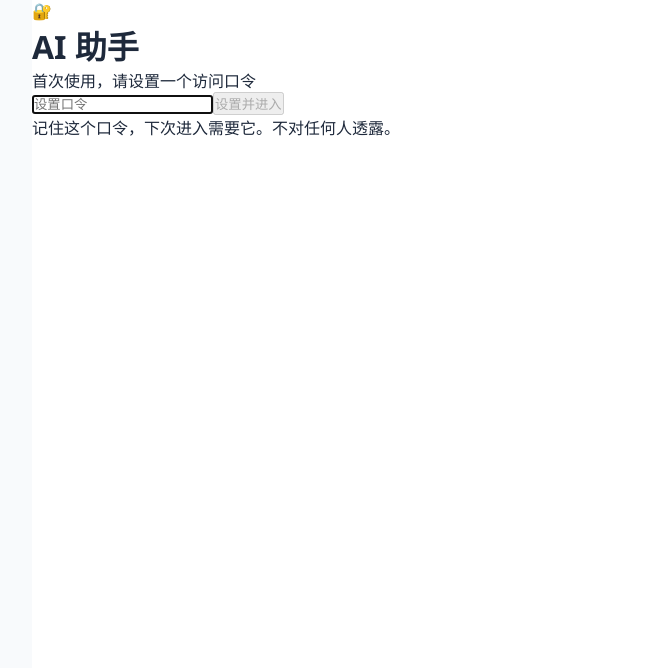
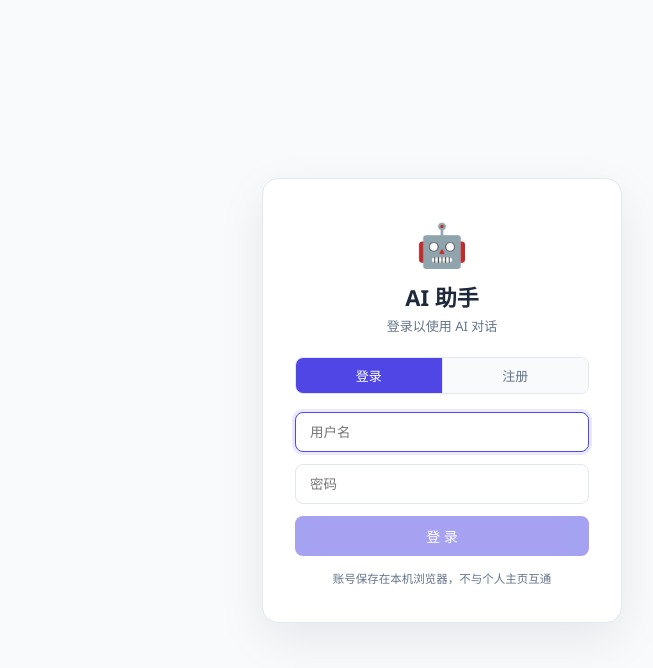
Before and after one commit to dsuker-111/ai-standalone, a Vue app: page / in a window 1280 px wide. Shown: the top 668 px of the page, without its empty margins (198-851 px from the left). Built offline with nearby package versions, Linux system fonts and the light colour scheme.

Commit message:
feat: 登录/注册界面 · 用户名+密码
- 登录/注册双标签页
- 账号存 localStorage，与个人主页独立
- 顶栏显示「退出登录」
- 会话记忆，刷新自动登录

```diff
--- a/src/App.vue
+++ b/src/App.vue
@@ -4,48 +4,49 @@ import { checkHealth, chat as doChat } from './api/model'
 import { listCloudModels, listLocalModels, listAllModels, modelGroup, loadCustomModels, addCustomModel, editCustomModel, removeCustomModel, isLocalId, isCustomId } from './api/models'
 import { MEETING_NOTES } from './data/meeting'
 
-// ====== 独立口令登录 ======
-const PASS_KEY = 'ai_room_pass'
-const unlocked = ref(false)
-const passMode = ref('enter')   // 'set'（首次设密码）| 'enter'（输入密码）
-const passInput = ref('')
-const passError = ref('')
+// ====== 登录 ======
+const USERS_KEY = 'ai_users'
+const SESSION_KEY = 'ai_session'
+const loggedIn = ref(false)
+const loginTab = ref('login')
+const loginForm = ref({ username: '', password: '' })
+const loginError = ref('')
 
-function loadPass() {
-  try { return localStorage.getItem(PASS_KEY) || '' } catch { return '' }
+function loadUsers() {
+  try { return JSON.parse(localStorage.getItem(USERS_KEY) || '{}') } catch { return {} }
+}
+function saveUsers(u) {
+  try { localStorage.setItem(USERS_KEY, JSON.stringify(u)) } catch {}
 }
 
-function checkPass() {
-  const saved = loadPass()
-  if (!saved) {
-    passMode.value = 'set'
+function doLogin() {
+  loginError.value = ''
+  const { username, password } = loginForm.value
+  const users = loadUsers()
+  if (users[username.trim()] !== password) {
+    loginError.value = '用户名或密码错误'
     return
   }
-  passMode.value = 'enter'
+  try { localStorage.setItem(SESSION_KEY, username.trim()) } catch {}
+  loggedIn.value = true
 }
 
-function doSetPass() {
-  const v = passInput.value.trim()
-  if (!v) { passError.value = '密码不能为空'; return }
-  try { localStorage.setItem(PASS_KEY, v) } catch {}
-  unlocked.value = true
+function doRegister() {
+  loginError.value = ''
+  const { username, password } = loginForm.value
+  if (!username.trim() || !password) { loginError.value = '用户名和密码不能为空'; return }
+  const users = loadUsers()
+  if (users[username.trim()]) { loginError.value = '该用户名已存在'; return }
+  users[username.trim()] = password
+  saveUsers(users)
+  try { localStorage.setItem(SESSION_KEY, username.trim()) } catch {}
+  loggedIn.value = true
 }
 
-function doEnter() {
-  const saved = loadPass()
-  if (passInput.value.trim() === saved) {
-    unlocked.value = true
-    passError.value = ''
-  } else {
-    passError.value = '密码错误'
-  }
-}
-
-function doLock() {
-  unlocked.value = false
-  passInput.value = ''
-  passError.value = ''
-  checkPass()
+function doLogout() {
+  try { localStorage.removeItem(SESSION_KEY) } catch {}
+  loggedIn.value = false
+  loginForm.value = { username: '', password: '' }
 }
 
 // ====== 状态 ======
@@ -273,11 +274,16 @@ function delCustom(model) {
 
 // ====== 启动 ======
 onMounted(async () => {
-  checkPass()
+  // 检查是否有上次登录的会话
+  try {
+    const sess = localStorage.getItem(SESSION_KEY)
+    if (sess) {
+      const users = loadUsers()
+      if (users[sess]) loggedIn.value = true
+    }
+  } catch {}
 
-  // 等待解锁
-  if (!loadPass()) return   // 还没设密码：等用户设
-  if (!unlocked.value) return // 锁着：等输密码
+  if (!loggedIn.value) return
 
   loadMessages()
 
@@ -299,30 +305,30 @@ onMounted(async () => {
 
 <template>
   <div class="ai-app">
-    <!-- 口令锁屏 -->
-    <div v-if="!unlocked" class="ai-lock-screen">
-      <div class="ai-lock-card">
-        <span class="ai-lock-icon">{{ passMode === 'set' ? '🔐' : '🔑' }}</span>
-        <h1>AI 助手</h1>
-        <p v-if="passMode === 'set'">首次使用，请设置一个访问口令</p>
-        <p v-else>请输入口令进入</p>
+    <!-- 登录界面 -->
+    <div v-if="!loggedIn" class="ai-login-screen">
+      <div class="ai-login-card">
+        <div class="ai-login-brand">
+          <span class="ai-login-logo">🤖</span>
+          <h1>AI 助手</h1>
+          <p>登录以使用 AI 对话</p>
+        </div>
 
-        <form class="ai-lock-form" @submit.prevent="passMode === 'set' ? doSetPass() : doEnter()">
-          <input
-            v-model.trim="passInput"
-            type="password"
-            :placeholder="passMode === 'set' ? '设置口令' : '输入口令'"
-            autofocus
-            autocomplete="off"
-            @keydown.enter.prevent="passMode === 'set' ? doSetPass() : doEnter()"
-          />
-          <p v-if="passError" class="ai-lock-err">{{ passError }}</p>
-          <button type="submit" :disabled="!passInput">
-            {{ passMode === 'set' ? '设置并进入' : '进 入' }}
+        <div class="login-tabs">
+          <button :class="{ active: loginTab === 'login' }" type="button" @click="loginTab = 'login'">登录</button>
+          <button :class="{ active: loginTab === 'register' }" type="button" @click="loginTab = 'register'">注册</button>
+        </div>
+
+        <form class="ai-login-form" @submit.prevent="loginTab === 'login' ? doLogin() : doRegister()">
+          <input v-model.trim="loginForm.username" type="text" placeholder="用户名" autofocus autocomplete="username" />
+          <input v-model="loginForm.password" type="password" placeholder="密码" autocomplete="current-password" />
+          <p v-if="loginError" class="ai-login-err">{{ loginError }}</p>
+          <button type="submit" :disabled="!loginForm.username || !loginForm.password">
+            {{ loginTab === 'register' ? '注 册' : '登 录' }}
           </button>
         </form>
 
-        <p class="ai-lock-hint">记住这个口令，下次进入需要它。不对任何人透露。</p>
+        <p class="ai-login-hint">账号保存在本机浏览器，不与个人主页互通</p>
       </div>
     </div>
 
@@ -331,7 +337,7 @@ onMounted(async () => {
     <header class="ai-top">
       <span class="ai-logo">🤖 AI 助手</span>
       <div class="ai-top-right">
-        <button class="ai-btn ghost" type="button" @click="doLock">🔒 锁定</button>
+        <button class="ai-btn ghost" type="button" @click="doLogout">退出登录</button>
         <div class="ai-version">v{{ __APP_VERSION__ }}</div>
       </div>
     </header>
```
Also changed, not shown: 1 other file (tests, documents, lock files or other folders).
